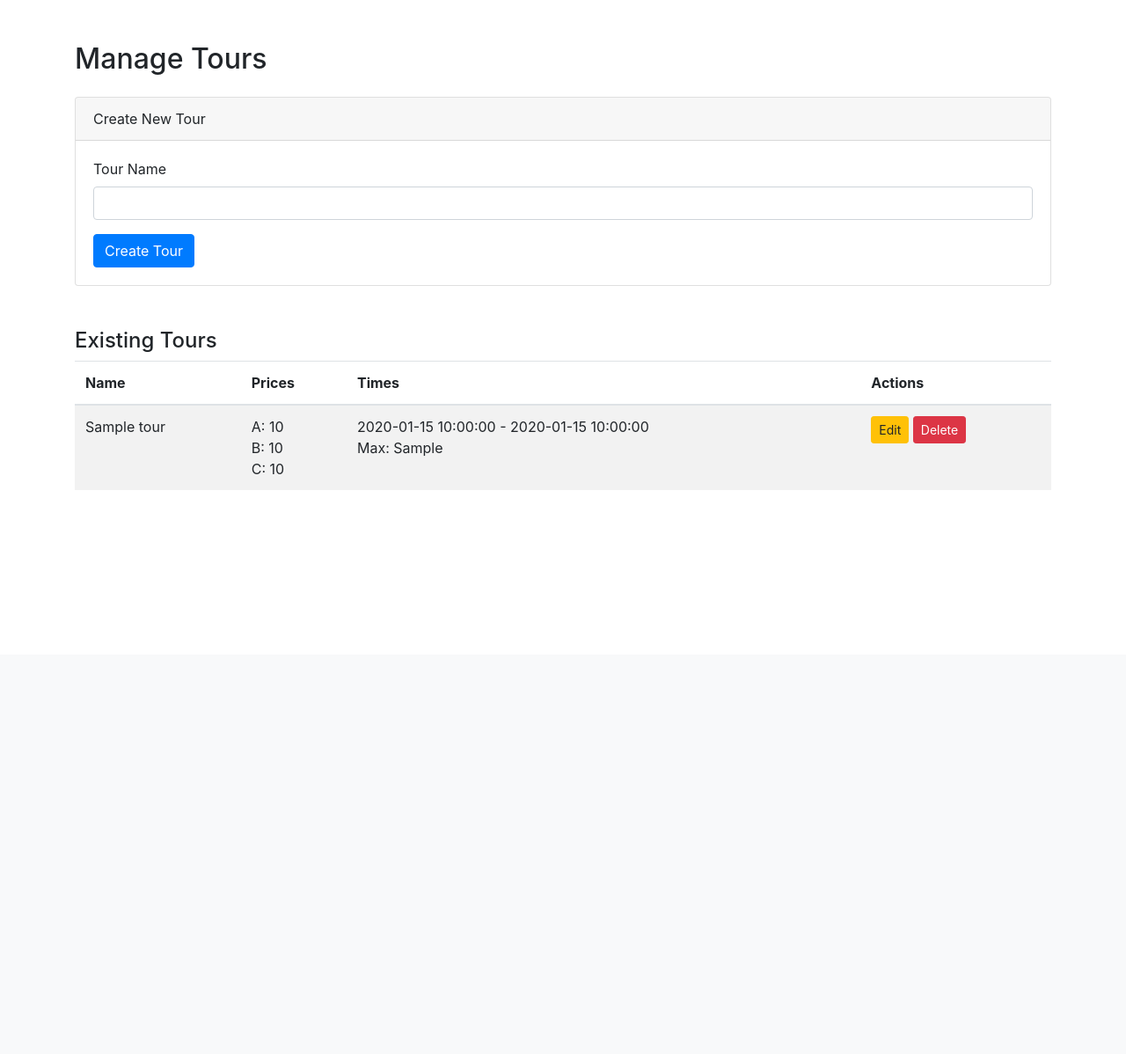
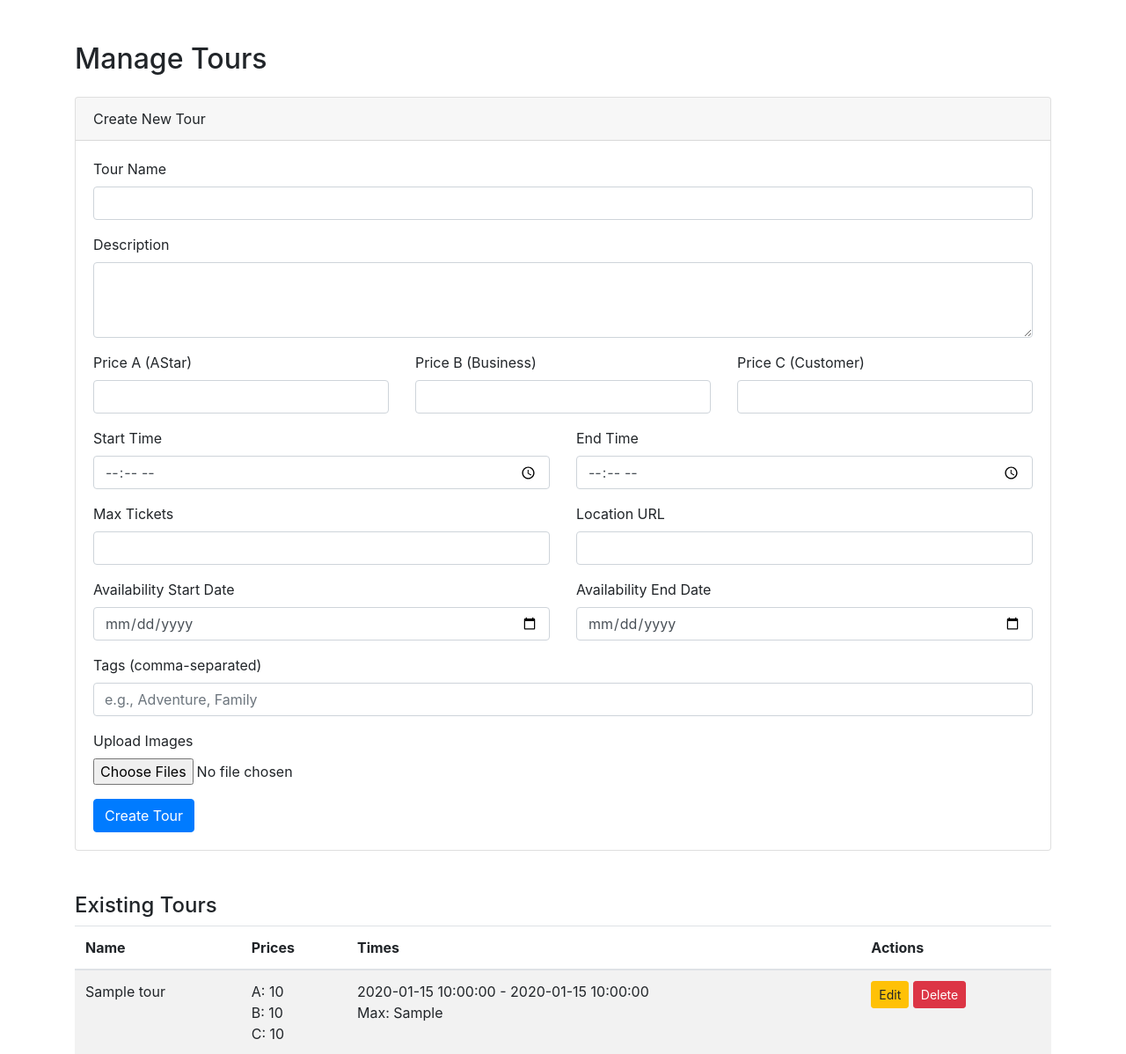
Before and after one commit to harshrider/fastTravel, a FastAPI app: template templates/edit_tour.html in a window 1280 px wide. Shown: the part 56-1254 px from the top of the page at 88% size. Before the commit the page ends 595 px from the top, so only its background shows below. Run offline with FastAPI, Linux system fonts and the light colour scheme; the template is opened without the code that fills it: most values are stand-ins (such as "Sample title", 1, 10 or a date in 2020); some libraries are stand-ins or nearby versions.

Commit message:
Updated tour

```diff
--- a/templates/edit_tour.html
+++ b/templates/edit_tour.html
@@ -21,16 +21,104 @@
         <h2>Manage Tours</h2>
 
         <!-- Create Tour Form -->
+<!-- Create Tour Form -->
 <div class="card mt-4">
     <div class="card-header">Create New Tour</div>
     <div class="card-body">
         <form action="/admin/tours/create" method="post" enctype="multipart/form-data">
-                    <!-- Form fields same as original admin dashboard -->
+            <!-- Tour Name -->
             <div class="form-group">
                 <label for="name">Tour Name</label>
                 <input type="text" class="form-control" name="name" required>
             </div>
-                    <!-- Include all other tour fields -->
+
+            <!-- Description -->
+            <div class="form-group">
+                <label for="description">Description</label>
+                <textarea class="form-control" name="description" rows="3" required></textarea>
+            </div>
+
+            <!-- Prices -->
+            <div class="row">
+                <div class="col-md-4">
+                    <div class="form-group">
+                        <label for="price_A">Price A (AStar)</label>
+                        <input type="number" step="0.01" class="form-control" name="price_A" required>
+                    </div>
+                </div>
+                <div class="col-md-4">
+                    <div class="form-group">
+                        <label for="price_B">Price B (Business)</label>
+                        <input type="number" step="0.01" class="form-control" name="price_B" required>
+                    </div>
+                </div>
+                <div class="col-md-4">
+                    <div class="form-group">
+                        <label for="price_C">Price C (Customer)</label>
+                        <input type="number" step="0.01" class="form-control" name="price_C" required>
+                    </div>
+                </div>
+            </div>
+
+            <!-- Time Inputs -->
+            <div class="row">
+                <div class="col-md-6">
+                    <div class="form-group">
+                        <label for="start_time">Start Time</label>
+                        <input type="time" class="form-control" name="start_time" required>
+                    </div>
+                </div>
+                <div class="col-md-6">
+                    <div class="form-group">
+                        <label for="end_time">End Time</label>
+                        <input type="time" class="form-control" name="end_time" required>
+                    </div>
+                </div>
+            </div>
+
+            <!-- Capacity and Location -->
+            <div class="row">
+                <div class="col-md-6">
+                    <div class="form-group">
+                        <label for="max_tickets">Max Tickets</label>
+                        <input type="number" class="form-control" name="max_tickets" required>
+                    </div>
+                </div>
+                <div class="col-md-6">
+                    <div class="form-group">
+                        <label for="location_url">Location URL</label>
+                        <input type="url" class="form-control" name="location_url">
+                    </div>
+                </div>
+            </div>
+
+            <!-- Availability Dates -->
+            <div class="row">
+                <div class="col-md-6">
+                    <div class="form-group">
+                        <label for="start_date">Availability Start Date</label>
+                        <input type="date" class="form-control" name="start_date" required>
+                    </div>
+                </div>
+                <div class="col-md-6">
+                    <div class="form-group">
+                        <label for="end_date">Availability End Date</label>
+                        <input type="date" class="form-control" name="end_date" required>
+                    </div>
+                </div>
+            </div>
+
+            <!-- Tags and Images -->
+            <div class="form-group">
+                <label for="tags">Tags (comma-separated)</label>
+                <input type="text" class="form-control" name="tags" placeholder="e.g., Adventure, Family">
+            </div>
+
+            <div class="form-group">
+                <label for="images">Upload Images</label>
+                <input type="file" class="form-control-file" name="images" multiple accept="image/*">
+            </div>
+
             <button type="submit" class="btn btn-primary">Create Tour</button>
         </form>
     </div>
```
Lines whose indentation alone changed are shown as unchanged.
